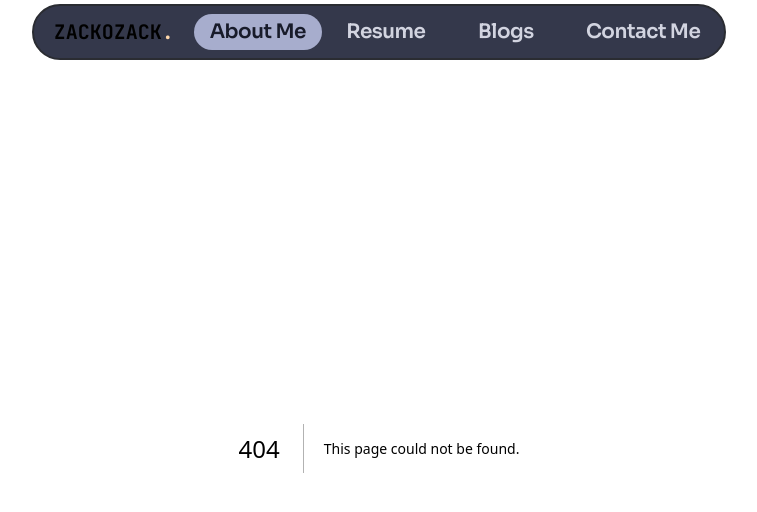
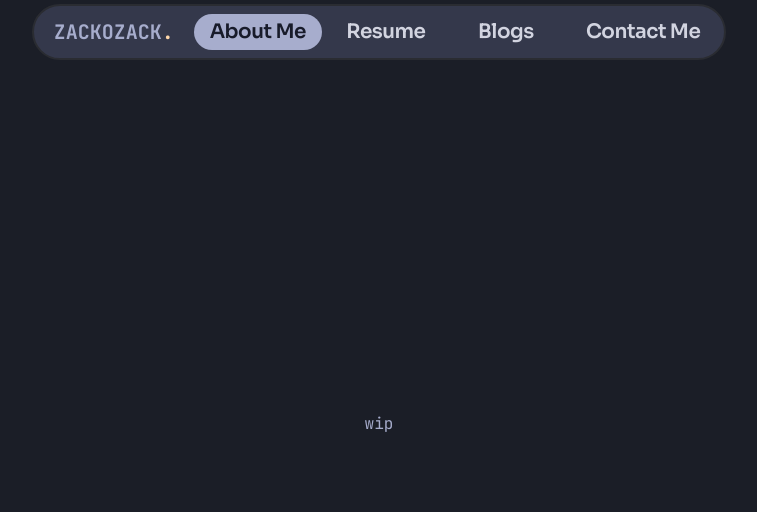
Before and after one commit to zaCKoZAck0/portfolio-next14, a Next.js app: page /blogs in a window 1280 px wide. Before the commit this address had no page. Shown: the top 512 px of the page, without its empty margins (261-1018 px from the left). Built offline with nearby package versions, Linux system fonts and the light colour scheme.

Commit message:
chore: added wip pages

```diff
--- /dev/null
+++ b/src/app/blogs/page.tsx
@@ -0,0 +1,9 @@
+export default function Blogs() {
+    return (
+        <main className="bg-background text-foreground container">
+            <section className="flex flex-col items-center justify-center h-[calc(100vh-48px)]">
+                <h1>wip</h1>
+            </section>
+        </main>
+    );
+}
--- /dev/null
+++ b/src/app/projects/page.tsx
@@ -0,0 +1,7 @@
+export default function Projects(){
+    <main className="bg-background text-foreground container">
+            <section className="flex flex-col items-center justify-center h-[calc(100vh-48px)]">
+                <h1>wip</h1>
+            </section>
+        </main>
+}
```
Also changed, not shown: 1 other file (tests, documents, lock files or other folders).
